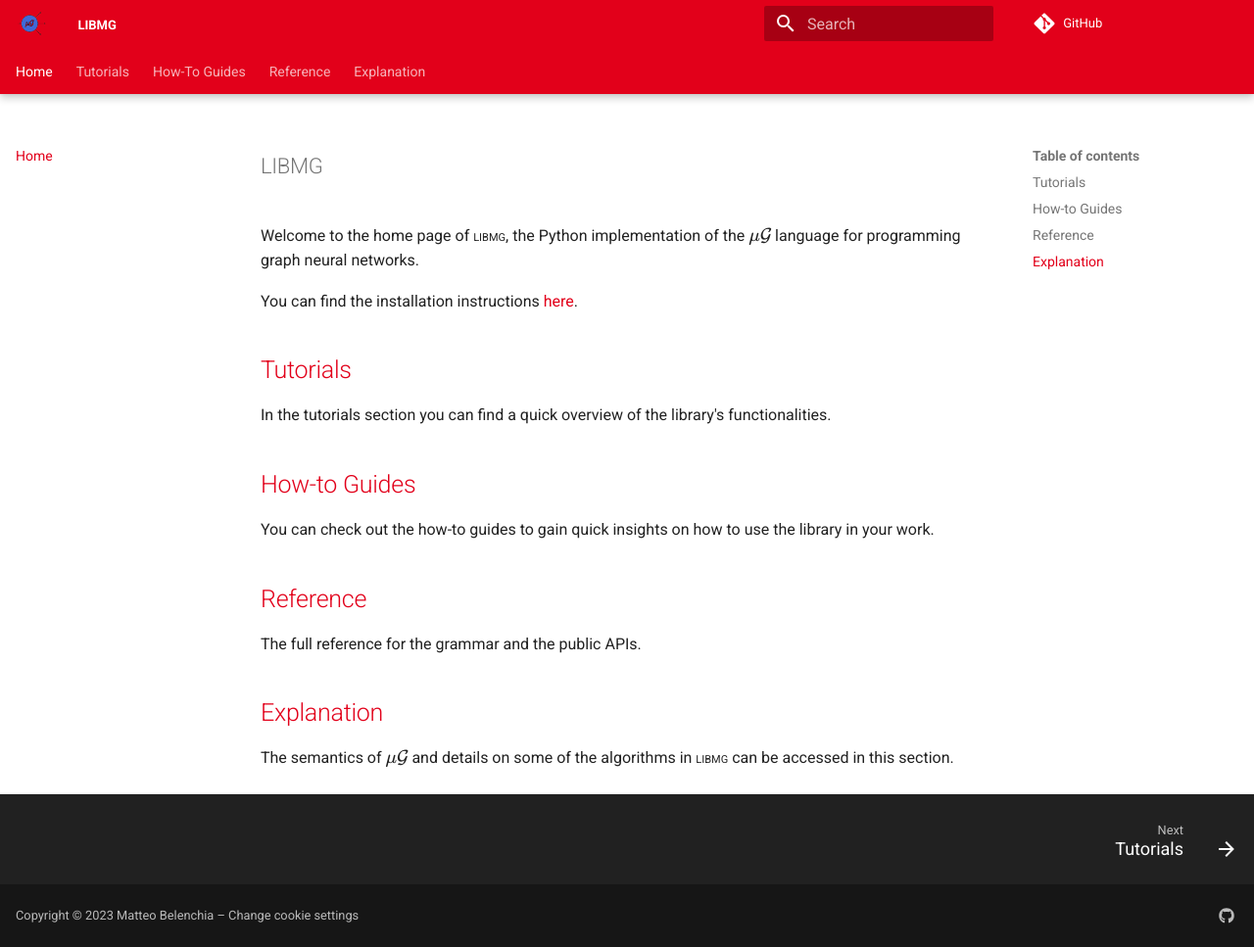
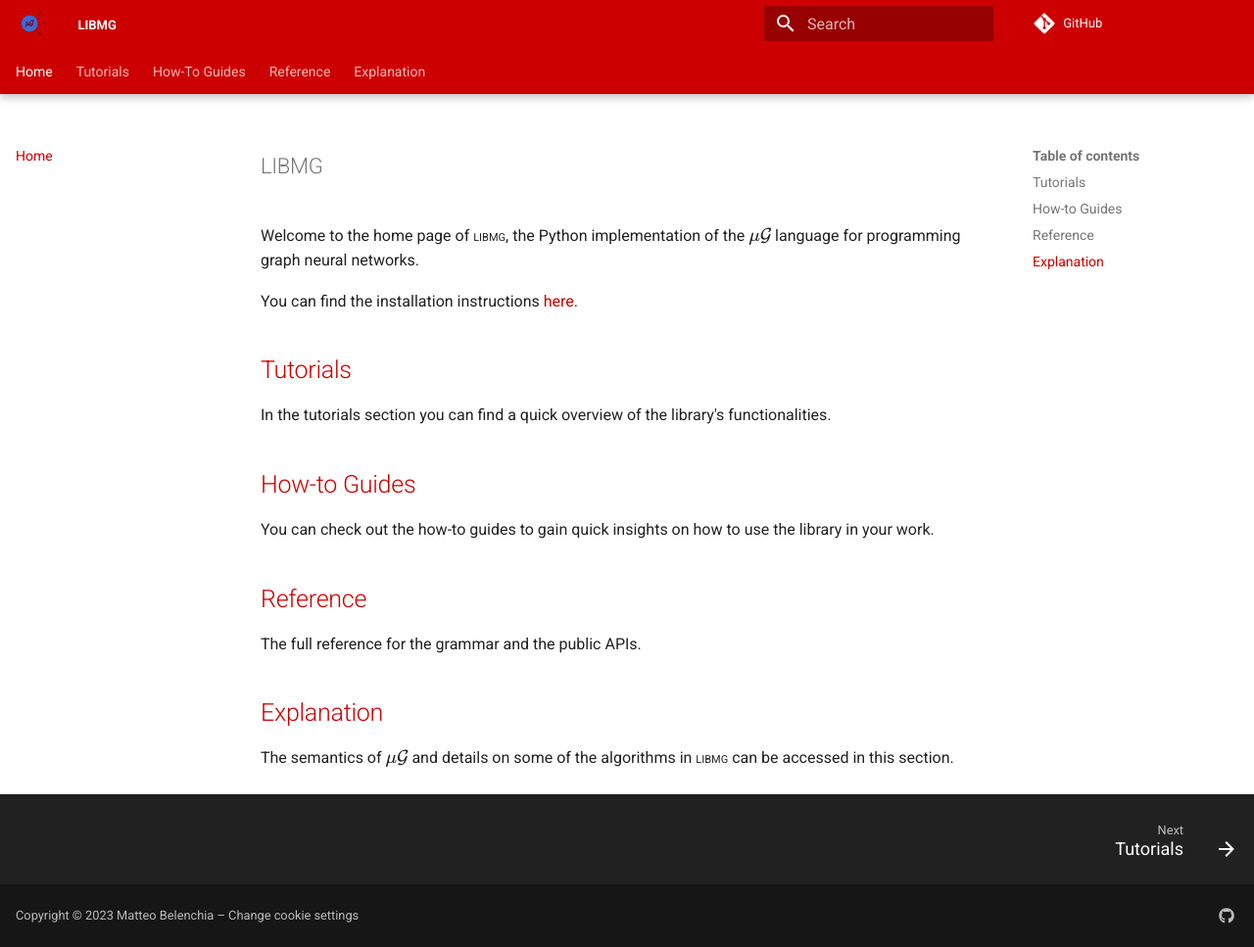
Before and after one commit to quasylab/mG, an MkDocs documentation site: the page built from docs/index.md, in a window 1280 px wide and 967 px high. Shown: the whole window at 98% size. Built offline with MkDocs 1.6.1 and Material for MkDocs 9.7.7, drawn with Linux system fonts in a browser that asks for light colours; comment, search, counter and statistics services are not loaded.

Commit message:
Changed docs red tonality

```diff
--- a/docs/stylesheets/extra.css
+++ b/docs/stylesheets/extra.css
@@ -1,5 +1,5 @@
 :root {
-  --md-primary-fg-color:        #E2001A;
+  --md-primary-fg-color:        #cc0000;
   --md-accent-fg-color:         #222C4A;
 }
 
```
